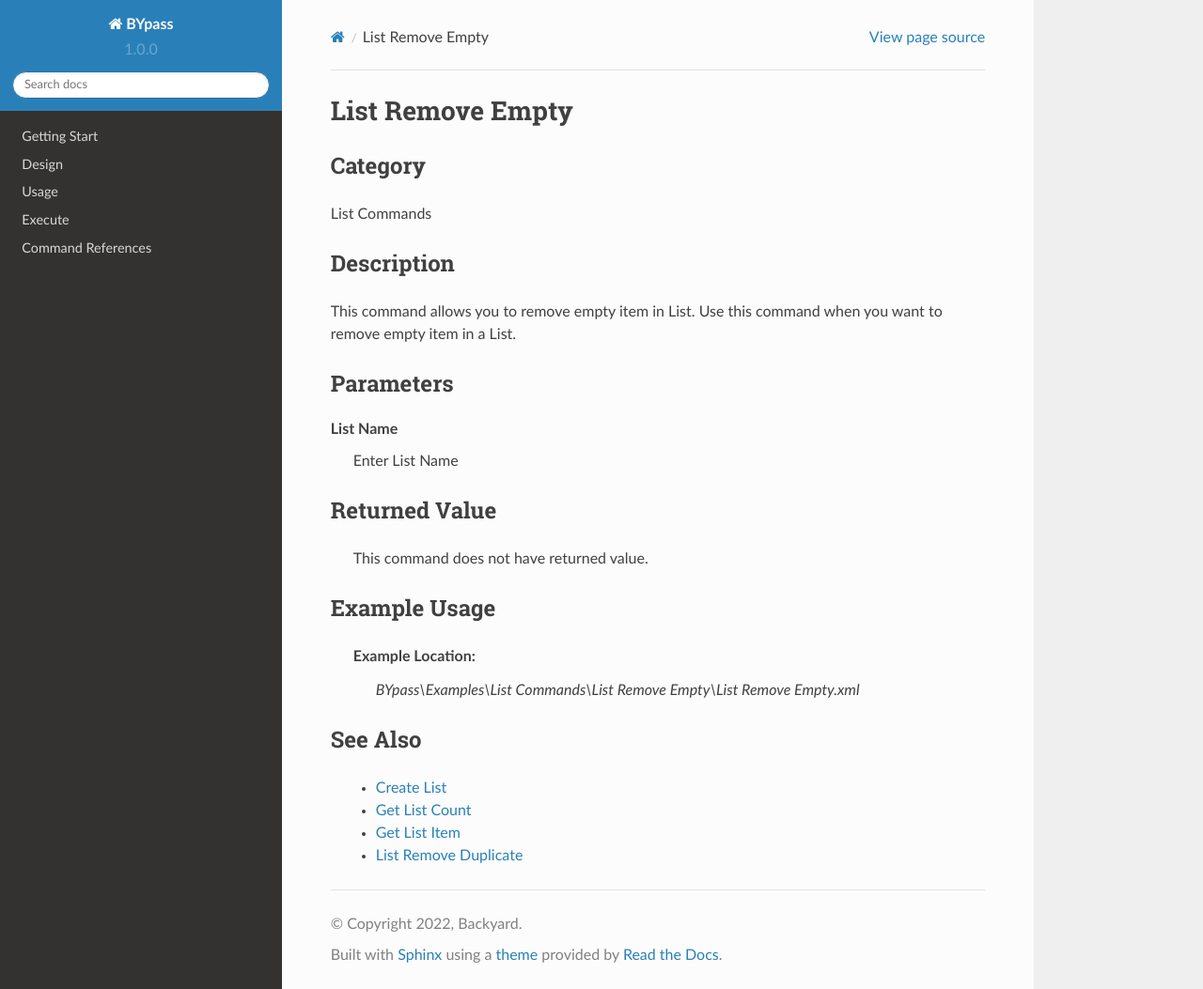
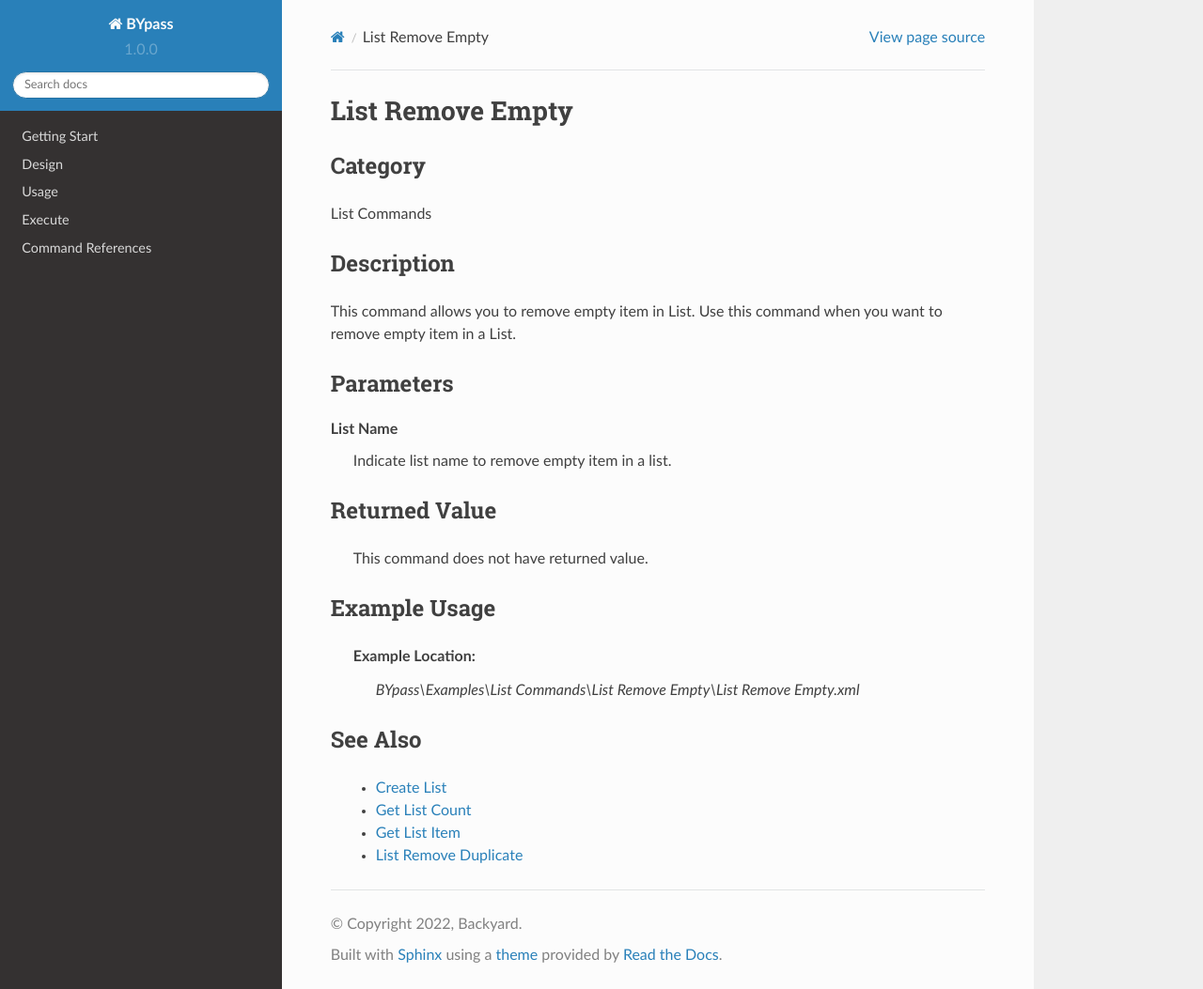
Before and after one commit to stupidmankind/BYpassDoc, a Sphinx documentation site: the page built from docs/source/commands/removeemptylist.rst, in a window 1280 px wide and 1053 px high. Shown: the whole window at 94% size. Built offline with Sphinx 7.4.7 and the Read the Docs theme 2.0.0, drawn with Linux system fonts in a browser that asks for light colours.

Commit message:
Update removeemptylist.rst
Edit description

```diff
--- a/docs/source/commands/removeemptylist.rst
+++ b/docs/source/commands/removeemptylist.rst
@@ -14,7 +14,7 @@ Parameters
 ----------
 
 **List Name**
-	Enter List Name
+	Indicate list name to remove empty item in a list.
 
 
 
```
